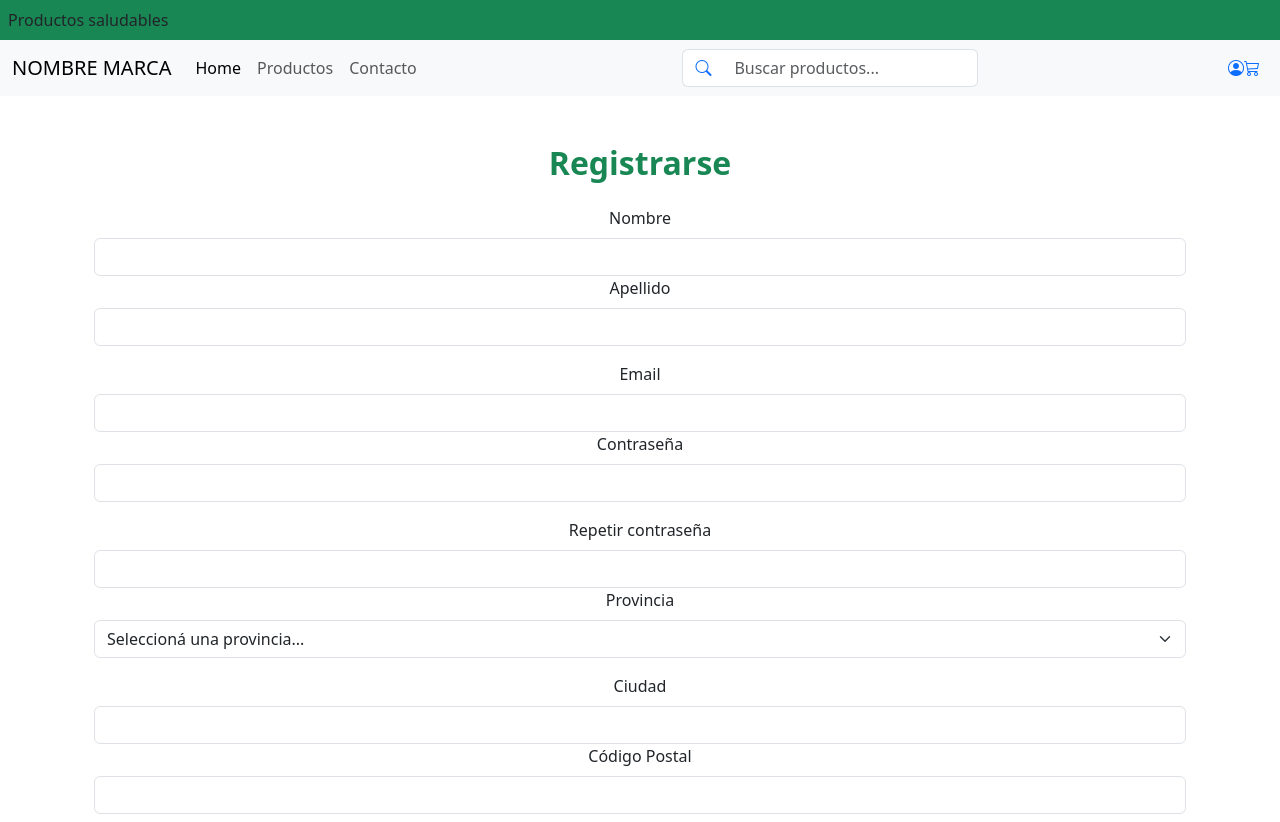
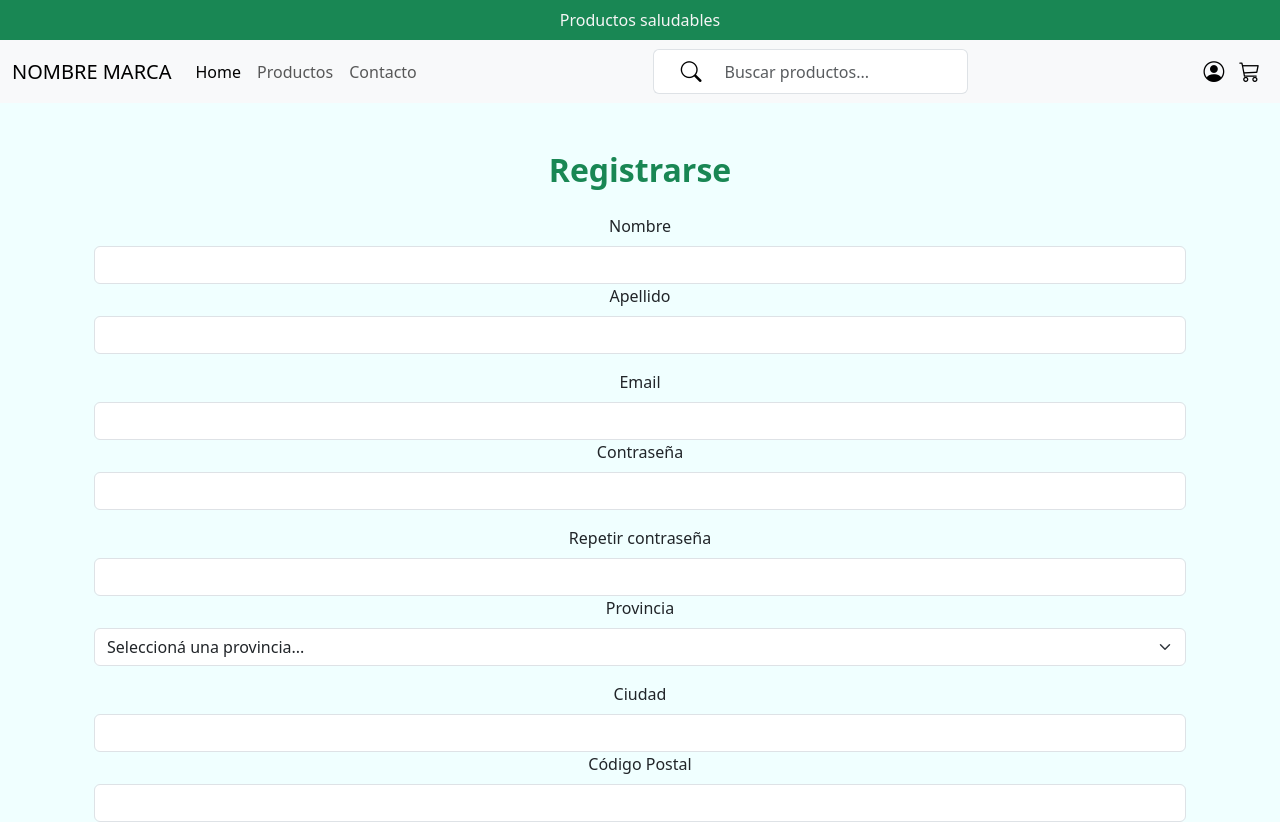
Before and after one commit to Prestera/tienda, a plain HTML site: page pages/registro.html in a window 1280 px wide. Shown: the top 822 px of the page. Drawn offline with nearby package versions, Linux system fonts and the light colour scheme; the site is published under a folder, as on GitHub Pages, so addresses that start at the root find nothing.

Commit message:
Change script and stylesheet paths to relative
Updated paths for styles and scripts in registro.html to relative paths.

```diff
--- a/pages/registro.html
+++ b/pages/registro.html
@@ -7,10 +7,10 @@
     <title>Registro</title>
     <link href="https://cdn.jsdelivr.net/npm/bootstrap@5.3.8/dist/css/bootstrap.min.css" rel="stylesheet">
     <script src="https://cdn.jsdelivr.net/npm/bootstrap@5.3.8/dist/js/bootstrap.bundle.min.js"></script>
-    <link rel="stylesheet" href="/style.css">
+    <link rel="stylesheet" href="../style.css">
     <!-- Iconos de Bootstrap -->
     <link href="https://cdn.jsdelivr.net/npm/bootstrap-icons@1.11.3/font/bootstrap-icons.css" rel="stylesheet">
-    <script src="/script/app.js" defer></script>
+    <script src="../script/app.js" defer></script>
 
 
 </head>
@@ -22,7 +22,7 @@
 
     <nav class="navbar navbar-expand-lg bg-body-tertiary m-0">
         <div class="container-fluid">
-            <a class="navbar-brand" href="#">NOMBRE MARCA</a>
+            <a class="navbar-brand" href="../index.html">NOMBRE MARCA</a>
 
             <button class="navbar-toggler" type="button" data-bs-toggle="collapse" data-bs-target="#navbarScroll"
                 aria-controls="navbarScroll" aria-expanded="false" aria-label="Toggle navigation">
@@ -234,4 +234,5 @@
     </div>
 </body>
 
+
 </html>
```
